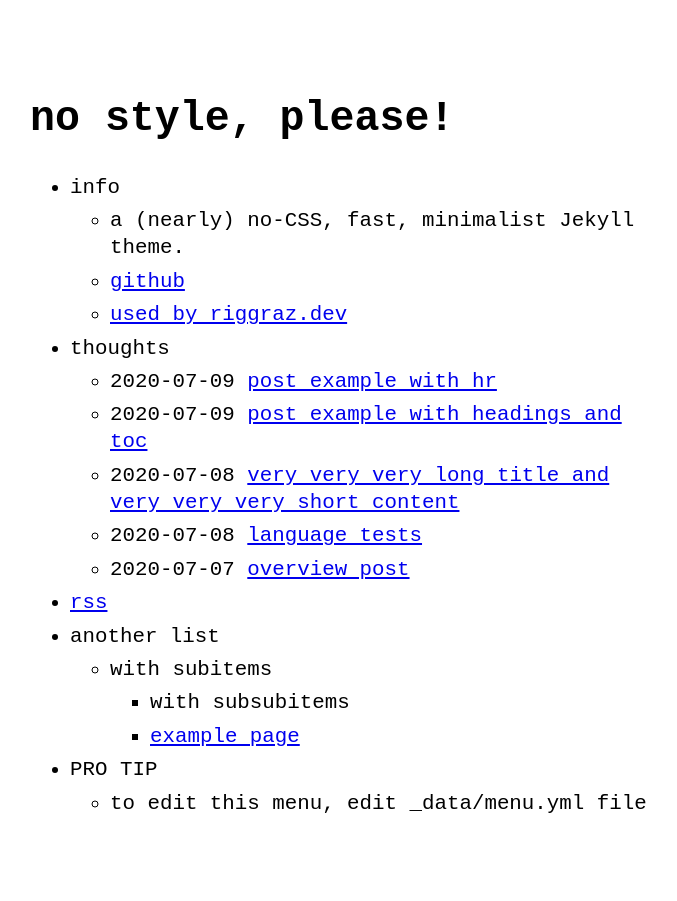
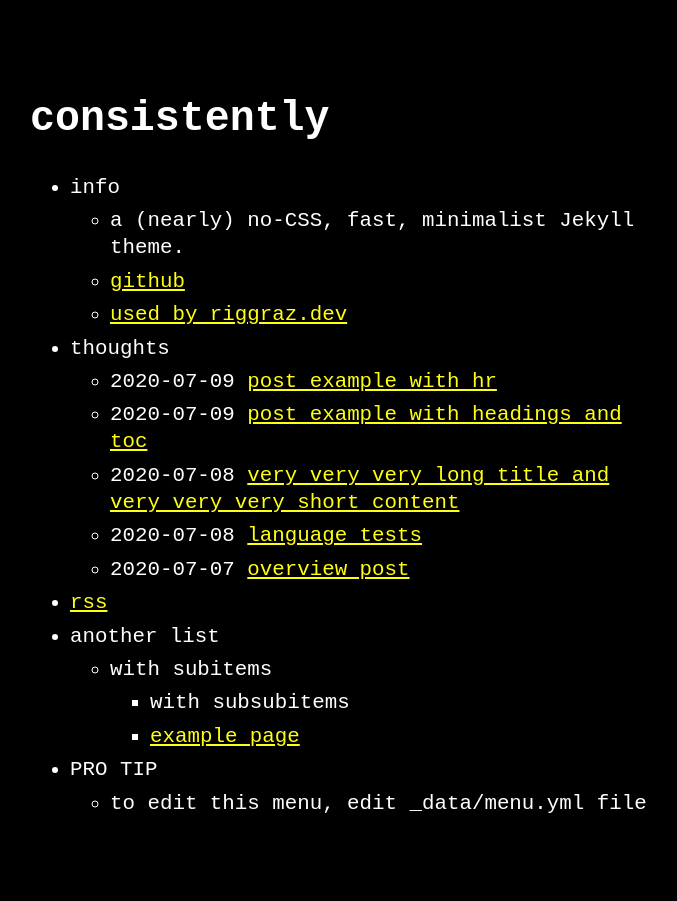
Before and after one commit to Yungdi/Yungdi.github.io, a Jekyll site: the page built from index.md, in a window 1280 px wide. Shown: the whole page, without its empty margins (290-967 px from the left). Built offline with Jekyll 4.4.1, drawn with Linux system fonts in a browser that asks for light colours.

Commit message:
Update _config.yml

```diff
--- a/_config.yml
+++ b/_config.yml
@@ -1,19 +1,19 @@
-title: no style, please! # name of the site
-author: Riccardo Graziosi # name of site's author
-email: riccardo.graziosi97@gmail.com # email of site's author
-url: https://riggraz.dev/no-style-please # root address of the site
+title: consistently # name of the site
+author: Yunjin Jang # name of site's author
+email: yun27jin@gmail.com # email of site's author
+url: https://yungdi.github.io/ # root address of the site
 description: > # description of the site (multiple lines allowed)
-  A (nearly) no-CSS, fast, minimalist Jekyll theme.
+  java, concurrency
 
 permalink: /:slug.html
 
 favicon: "./logo.png" # relative path to site's favicon
 # goat_counter: "yoursitename" # put your GoatCounter name if you want to use GoatCounter analytics
 
-theme: no-style-please # if you are using GitHub Pages, change it to remote_theme: riggraz/no-style-please
+theme: riggraz/no-style-please # if you are using GitHub Pages, change it to remote_theme: riggraz/no-style-please
 
 theme_config:
-  appearance: "auto" # can be "light", "dark" or "auto"
+  appearance: "dark" # can be "light", "dark" or "auto"
   back_home_text: ".." # customize text for homepage link in post layout
   date_format: "%Y-%m-%d" # customize how date is formatted
   show_description: false # show blog description in home page
```
